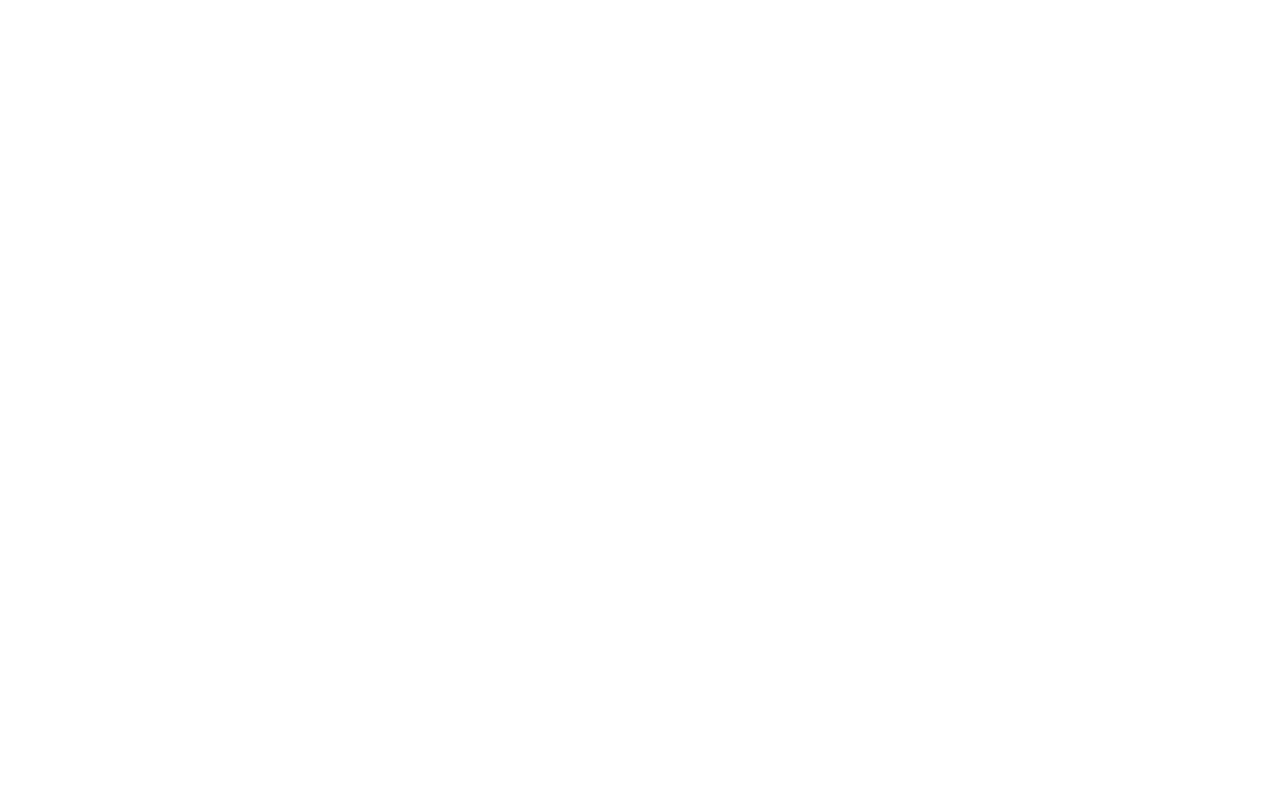
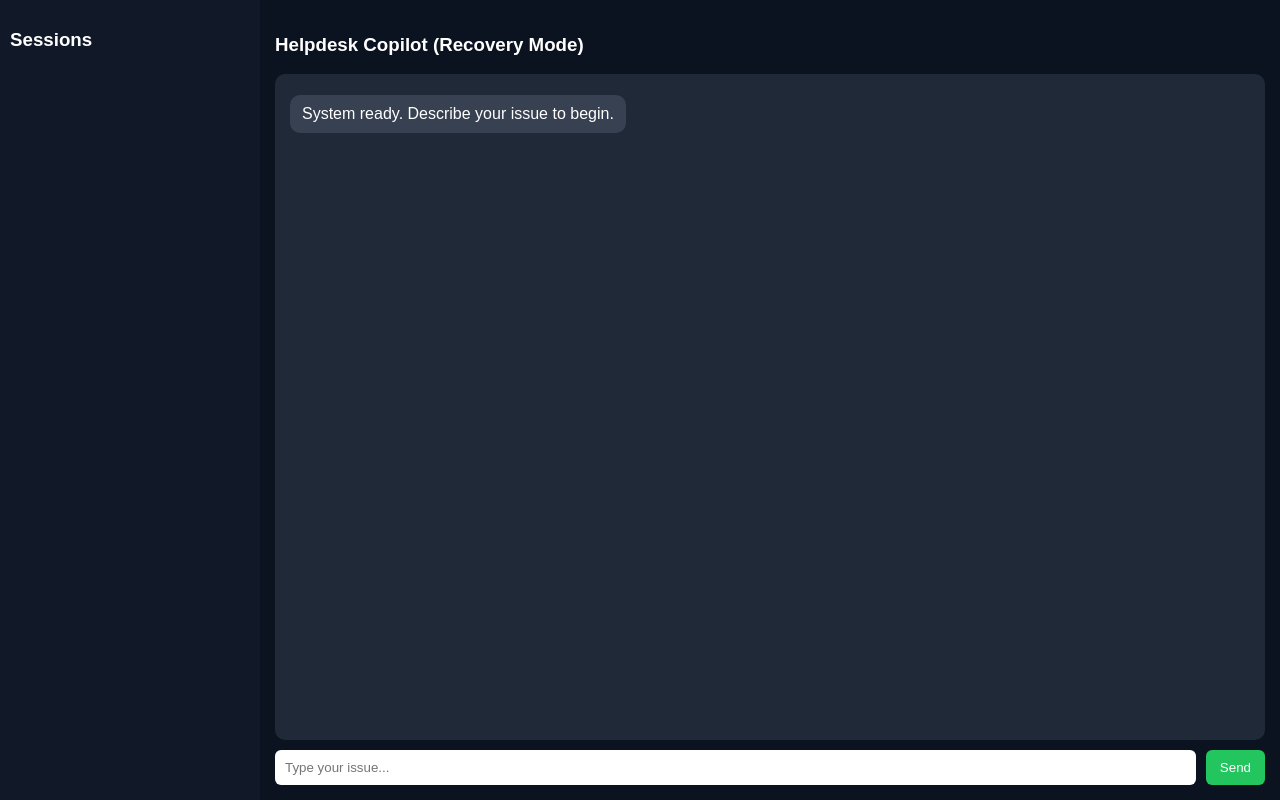
Before and after one commit to bgrider1984/it-ai-tool, a Flask app: page / in a window 1280 px wide. Before the commit the page is empty. Run offline with Flask 3, Linux system fonts and the light colour scheme.

Commit message:
Update dashboard.html

```diff
--- a/templates/dashboard.html
+++ b/templates/dashboard.html
@@ -1,12 +1,136 @@
+<!DOCTYPE html>
+<html>
+<head>
+<title>Helpdesk Recovery UI</title>
+
+<style>
+body {
+    margin:0;
+    font-family: Arial;
+    background:#0b1220;
+    color:white;
+    display:flex;
+    height:100vh;
+}
+
+/* SIDEBAR */
+.sidebar {
+    width:240px;
+    background:#111827;
+    padding:10px;
+    overflow-y:auto;
+}
+
+/* CHAT AREA */
+.main {
+    flex:1;
+    display:flex;
+    flex-direction:column;
+    padding:15px;
+}
+
+.chat {
+    flex:1;
+    background:#1f2937;
+    padding:15px;
+    border-radius:10px;
+    overflow-y:auto;
+
+    display:flex;
+    flex-direction:column;
+}
+
+/* CHAT BUBBLES (SAFE + FIXED WIDTH) */
+.msg {
+    display:inline-block;
+    max-width:65%;
+    width:fit-content;
+    padding:10px 12px;
+    border-radius:10px;
+    margin:6px 0;
+    white-space:pre-wrap;
+    word-wrap:break-word;
+}
+
+.user {
+    background:#2563eb;
+    align-self:flex-end;
+}
+
+.bot {
+    background:#374151;
+    align-self:flex-start;
+}
+
+/* INPUT */
+.input-area {
+    display:flex;
+    gap:10px;
+    margin-top:10px;
+}
+
+input {
+    flex:1;
+    padding:10px;
+    border:none;
+    border-radius:6px;
+    outline:none;
+}
+
+button {
+    padding:10px 14px;
+    border:none;
+    border-radius:6px;
+    background:#22c55e;
+    color:white;
+    cursor:pointer;
+}
+
+/* SESSION LIST */
+.session {
+    background:#1f2937;
+    padding:8px;
+    margin:6px 0;
+    border-radius:6px;
+    cursor:pointer;
+}
+</style>
+</head>
+
+<body>
+
+<div class="sidebar">
+    <h3>Sessions</h3>
+    <div id="sessions"></div>
+</div>
+
+<div class="main">
+
+    <h3>Helpdesk Copilot (Recovery Mode)</h3>
+
+    <div id="chat" class="chat"></div>
+
+    <div class="input-area">
+        <input id="input" placeholder="Type your issue..." />
+        <button id="sendBtn">Send</button>
+    </div>
+
+</div>
+
 <script>
+(function () {
 
-document.addEventListener("DOMContentLoaded", () => {
-
+    // ----------------------------
+    // SAFE INIT (PREVENT WHITE SCREEN)
+    // ----------------------------
     const chat = document.getElementById("chat");
     const input = document.getElementById("input");
+    const sendBtn = document.getElementById("sendBtn");
+    const sessionsBox = document.getElementById("sessions");
 
-    if (!chat || !input) {
-        console.error("Missing chat or input element");
+    if (!chat || !input || !sendBtn) {
+        console.error("Missing critical DOM elements");
+        document.body.innerHTML = "<h2 style='color:white;padding:20px'>UI failed to load (missing elements)</h2>";
         return;
     }
 
@@ -42,21 +166,20 @@ document.addEventListener("DOMContentLoaded", () => {
 
             const data = await res.json();
 
-            add(data.response || "No response", "bot");
-
-            if (data.sessions) {
-                loadSessions(data.sessions);
-            }
+            add(data.response || "No response from server", "bot");
 
         } catch (err) {
             console.error(err);
-            add("⚠ Server connection error", "bot");
+            add("⚠ Server error or connection issue", "bot");
         }
     }
 
     // ----------------------------
-    // ENTER KEY FIX (ROBUST)
+    // EVENT HANDLERS (ROBUST)
     // ----------------------------
+
+    sendBtn.addEventListener("click", send);
+
     input.addEventListener("keydown", function (e) {
         if (e.key === "Enter") {
             e.preventDefault();
@@ -65,29 +188,12 @@ document.addEventListener("DOMContentLoaded", () => {
     });
 
     // ----------------------------
-    // OPTIONAL: BUTTON HOOK (SAFE)
+    // INITIAL MESSAGE
     // ----------------------------
-    window.send = send;
+    add("System ready. Describe your issue to begin.", "bot");
 
-    // ----------------------------
-    // LOAD SESSIONS (SAFE)
-    // ----------------------------
-    function loadSessions(sessions) {
-        const box = document.getElementById("sessions");
-        if (!box || !sessions) return;
+})();
+</script>
 
-        box.innerHTML = "";
-
-        sessions.forEach(s => {
-            const d = document.createElement("div");
-            d.className = "session";
-            d.textContent = s.title || "Session";
-            box.appendChild(d);
-        });
-    }
-
-    // expose if needed
-    window.loadSessions = loadSessions;
-
-});
-</script>
+</body>
+</html>
```
